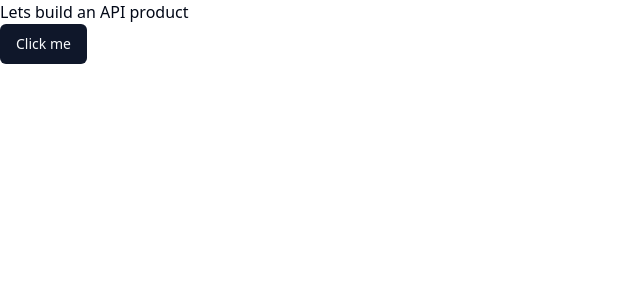
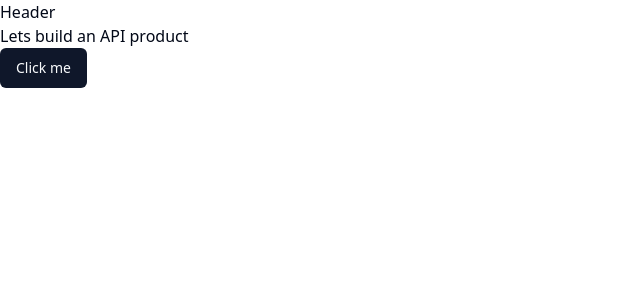
Before and after one commit to willyhuang18/NotionAI, a Next.js app in the folder notionai/: page / in a window 1280 px wide. Shown: the top 300 px of the page, without its empty margins (0-640 px from the left). Built offline with nearby package versions, Linux system fonts and the light colour scheme.

Commit message:
building header

```diff
--- a/notionai/app/layout.tsx
+++ b/notionai/app/layout.tsx
@@ -1,6 +1,7 @@
 import type { Metadata } from "next";
 import "./globals.css";
 import { ClerkProvider } from "@clerk/nextjs";
+import Header from "@/components/Header";
 
 
 export const metadata: Metadata = {
@@ -17,6 +18,7 @@ export default function RootLayout({
     <ClerkProvider>
     <html lang="en">
       <body>
+        <Header />
         {children}
       </body>
     </html>
--- /dev/null
+++ b/notionai/components/Header.tsx
@@ -0,0 +1,7 @@
+function Header() {
+  return (
+    <div>Header</div>
+  )
+}
+
+export default Header
```
